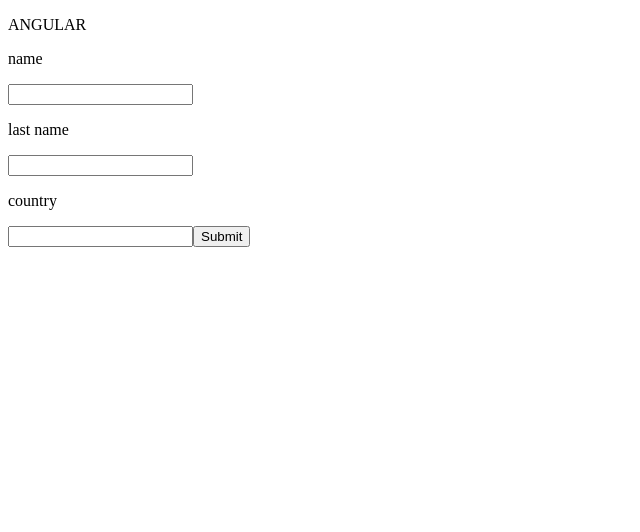
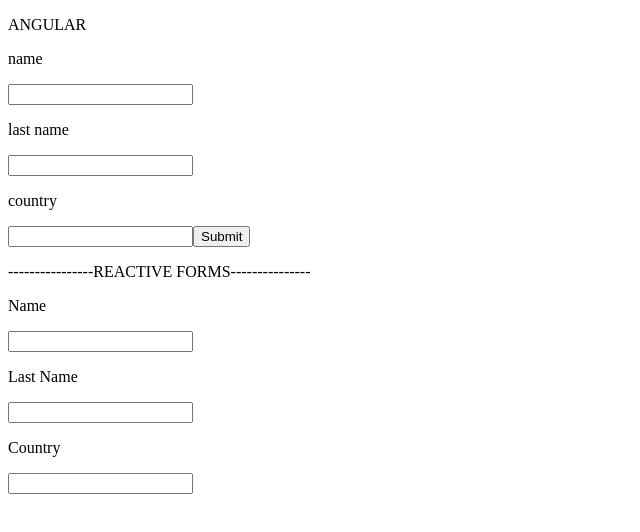
Before and after one commit to cricripaz/angular-train-2022, an Angular app: page / in a window 1280 px wide. Shown: the top 532 px of the page, without its empty margins (0-640 px from the left). Built offline with nearby package versions, Linux system fonts and the light colour scheme.

Commit message:
[07-09-2022 task 2] validations on reactive forms

```diff
--- a/src/app/app.component.html
+++ b/src/app/app.component.html
@@ -23,3 +23,28 @@
     <input type="text" name="country" ngModel>
     <button>Submit</button>
 </form>
+
+
+
+<p>----------------REACTIVE FORMS---------------</p>
+
+<form [formGroup]="formR">
+
+    <p>Name</p>
+    <input type="text" [formControlName]="'name'">
+    <div *ngIf="formR.get('name').invalid && ( formR.get('name').touched || formR.get('name').dirty )">
+    <span *ngIf="formR.get('name').hasError('required')">
+    Name is required.
+    </span>
+        <span *ngIf="formR.get('name').hasError('minlength')">
+    Min length is 4.
+    </span>
+    </div>
+
+    <p>Last Name</p>
+    <input type="text" [formControlName]="'lastName'">
+
+    <p>Country</p>
+    <input type="text" [formControlName]="'country'">
+
+</form>
--- a/src/app/app.component.ts
+++ b/src/app/app.component.ts
@@ -1,4 +1,5 @@
 import { Component } from '@angular/core';
+import {FormBuilder, FormGroup, Validators} from "@angular/forms";
 
 @Component({
   selector: 'app-root',
@@ -7,4 +8,18 @@
 })
 export class AppComponent {
   title = 'hola ';
+
+
+  formR!: FormGroup;
+
+  constructor(private formBuilder: FormBuilder) {
+
+    this.formR = this.formBuilder.group({
+          name: ['', [Validators.required, Validators.minLength(4)]],
+          lastName: '',
+          country: ''
+        }
+    )
+
+  }
 }
--- a/src/app/app.module.ts
+++ b/src/app/app.module.ts
@@ -3,7 +3,7 @@
 
 import { AppRoutingModule } from './app-routing.module';
 import { AppComponent } from './app.component';
-import {FormsModule} from "@angular/forms";
+import {FormsModule, ReactiveFormsModule} from "@angular/forms";
 
 @NgModule({
   declarations: [
@@ -12,7 +12,8 @@
   imports: [
     BrowserModule,
     AppRoutingModule,
-      FormsModule
+    FormsModule,
+    ReactiveFormsModule
   ],
   providers: [],
   bootstrap: [AppComponent]
```
